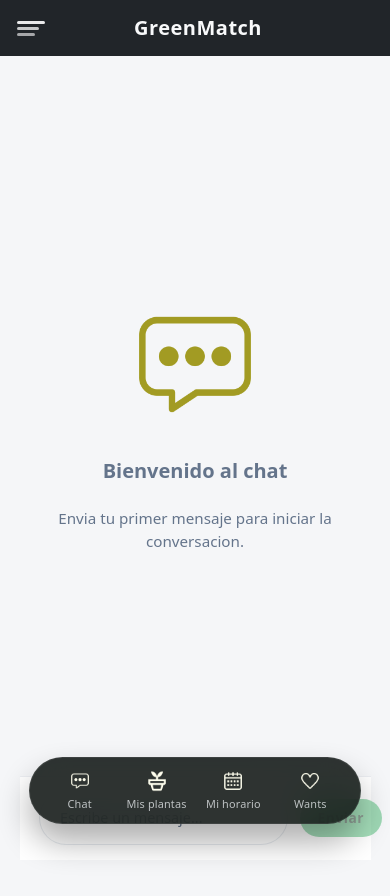
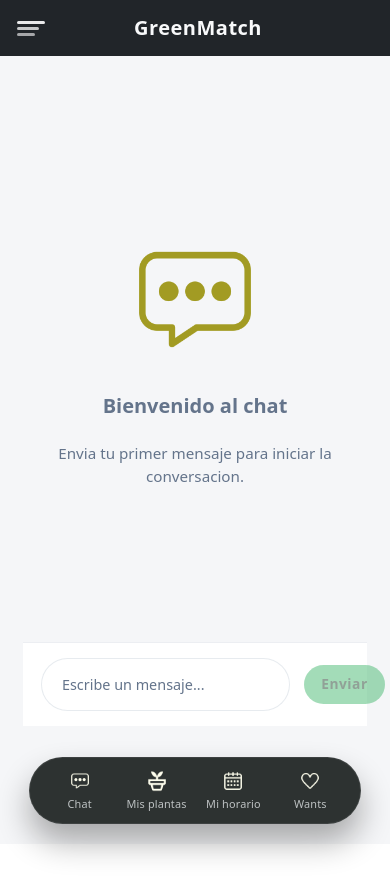
Before and after one commit to jrpinto2005/GreenMatchFrontAngular, an Angular app in the folder greenMatchApp/Front/: page /chat in a window 390 px wide. Shown: the top 896 px of the page. After the commit the page ends 844 px from the top, so only its background shows below. Built offline with nearby package versions, Linux system fonts and the light colour scheme; a web font is replaced by a local one.

Commit message:
fix dimensiones

```diff
--- a/greenMatchApp/Front/src/app/chat/chat.component.scss
+++ b/greenMatchApp/Front/src/app/chat/chat.component.scss
@@ -2,6 +2,7 @@
   display: flex;
   flex-direction: column;
   min-height: 100vh;
+  --bottom-bar-gap: clamp(56px, 7vh, 88px);
   --chat-bg: #0f1115;
   --chat-text: #e5e7eb;
   --chat-secondary-text: #94a3b8;
@@ -41,7 +42,7 @@
   display: flex;
   justify-content: center;
   padding: clamp(1.25rem, 3vw, 2.25rem) clamp(1rem, 6vw, 3rem);
-  padding-bottom: calc(clamp(90px, 10vh, 110px) + env(safe-area-inset-bottom));
+  padding-bottom: calc(var(--bottom-bar-gap) + env(safe-area-inset-bottom));
 }
 
 .chat-card {
@@ -135,7 +136,10 @@
   display: flex;
   align-items: center;
   gap: 0.85rem;
-  padding: clamp(0.9rem, 3vw, 1.25rem) clamp(1.1rem, 4vw, 2.5rem) calc(clamp(0.9rem, 3vw, 1.25rem) + env(safe-area-inset-bottom));
+  padding-inline: clamp(1.1rem, 4vw, 2.5rem);
+  padding-block: clamp(0.9rem, 3vw, 1.25rem);
+  padding-bottom: calc(clamp(0.9rem, 3vw, 1.25rem) + env(safe-area-inset-bottom));
+  margin-bottom: var(--bottom-bar-gap);
   background: var(--chat-composer-bg);
   border-top: 1px solid var(--chat-composer-border);
 }
@@ -225,9 +229,13 @@
   }
 }
 
-@media (max-width: 720px) {
+@media (hover: none) and (pointer: coarse) {
+  :host {
+    --bottom-bar-gap: clamp(88px, 14vh, 128px);
+  }
+
   .chat-page {
-    padding: clamp(0.75rem, 4vw, 1.25rem) clamp(0.75rem, 5vw, 1.25rem) calc(clamp(92px, 12vh, 118px) + env(safe-area-inset-bottom));
+    padding: clamp(0.75rem, 4vw, 1.25rem) clamp(0.75rem, 5vw, 1.25rem);
   }
 
   .chat-card {
```
